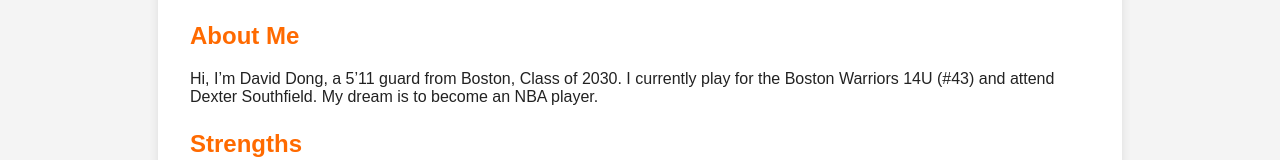
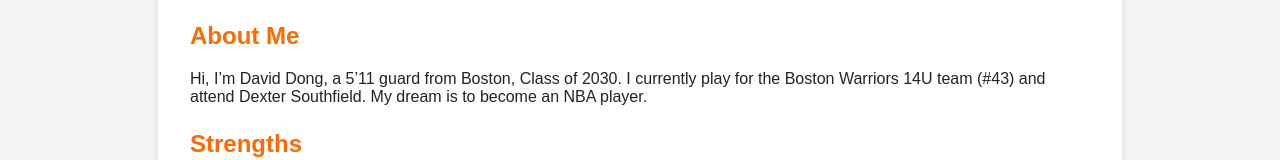
Before and after one commit to DavidDong10/DavidBasketball, a plain HTML site: page index.html in a window 1280 px wide. Shown: the part 259-419 px from the top of the page. Drawn offline with Linux system fonts and the light colour scheme.

Commit message:
Update index.html

```diff
--- a/index.html
+++ b/index.html
@@ -26,7 +26,7 @@
   <div class="container">
     <section class="info">
       <h2>About Me</h2>
-      <p>Hi, I’m David Dong, a 5’11 guard from Boston, Class of 2030. I currently play for the Boston Warriors 14U (#43) and attend Dexter Southfield. My dream is to become an NBA player.</p>
+      <p>Hi, I’m David Dong, a 5’11 guard from Boston, Class of 2030. I currently play for the Boston Warriors 14U team (#43) and attend Dexter Southfield. My dream is to become an NBA player.</p>
 
       <h2>Strengths</h2>
       <ul>
```
